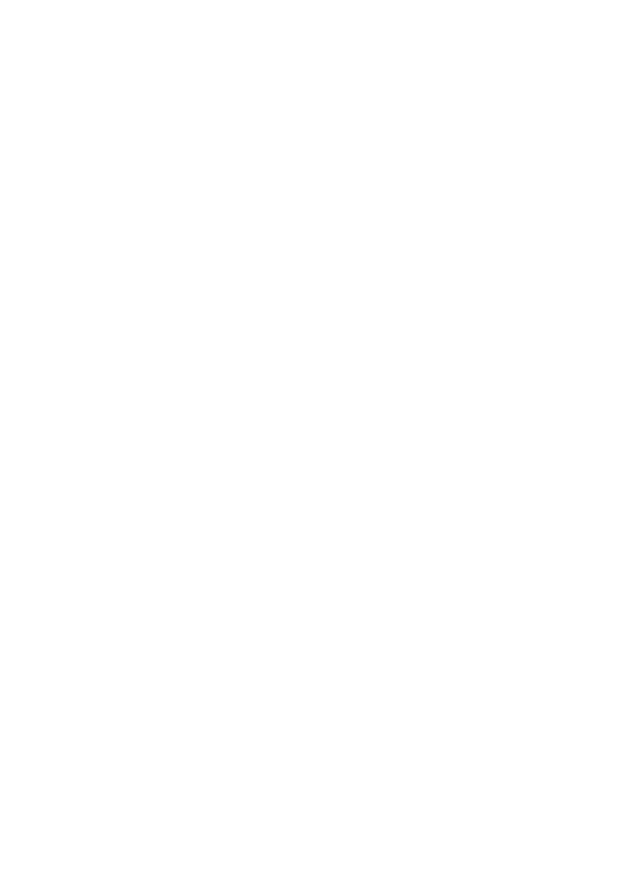
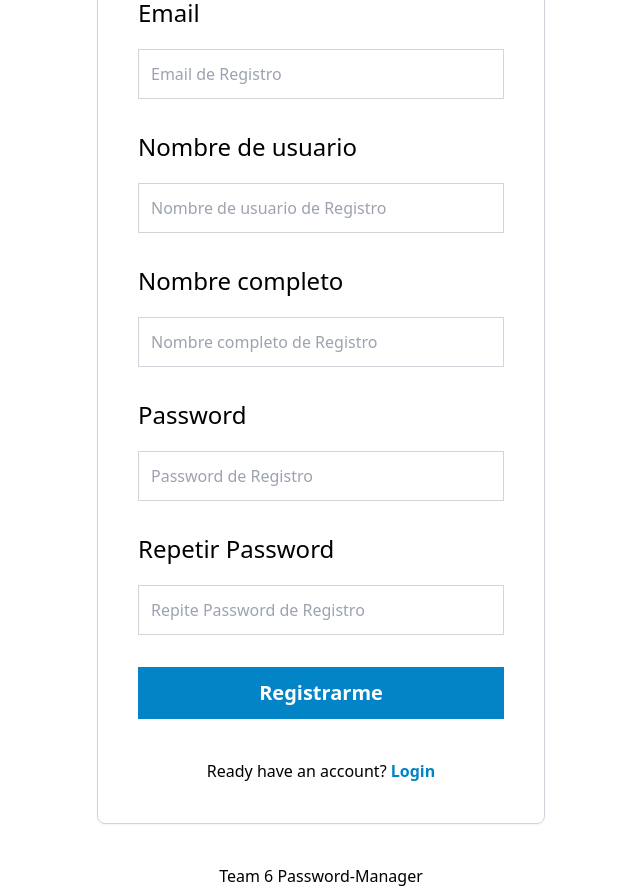
Before and after one commit to kyolkl/Front-end-Devathon, a React (Vite) app: page /register in a window 1280 px wide. Shown: the part 380-1268 px from the top of the page, without its empty margins (319-959 px from the left). Before the commit the page ends 800 px from the top, so only its background shows below. Built offline with nearby package versions, Linux system fonts and the light colour scheme.

Commit message:
add form register and create user

```diff
--- /dev/null
+++ b/src/api/authUser.tsx
@@ -0,0 +1,24 @@
+import { isAxiosError } from "axios";
+import { api } from "../libs/axios";
+import { UserRegisterForm } from "../types";
+
+export const createUser = async (data: UserRegisterForm) => {
+  try {
+    const response = await api.post("/v1/user", data);
+    return response;
+  } catch (error) {
+    if (isAxiosError(error)) {
+      console.log(error.response?.data);
+    }
+    return error;
+  }
+};
+
+export const getUser = async () => {
+  try {
+    const data = api.get("/v1/user");
+    console.log(data);
+  } catch (error) {
+    console.log(error);
+  }
+};
--- a/src/api/user.tsx
+++ /dev/null
@@ -1,13 +0,0 @@
-import { api } from "../libs/axios";
-import { getUserSchemaAll } from "../types";
-
-export const getUser = async () => {
-  try {
-    const data = fetch("https://jsonplaceholder.typicode.com/users")
-      .then((response) => response.json())
-      .then((json) => console.log(json));
-    console.log(data);
-  } catch (error) {
-    console.log(error);
-  }
-};
--- a/src/libs/axios.tsx
+++ b/src/libs/axios.tsx
@@ -1,8 +1,5 @@
 import axios from "axios";
 
-const baseURL =
-  import.meta.env.VITE_API_URL || "https://jsonplaceholder.typicode.com/ ";
-
 export const api = axios.create({
-  baseURL,
+  baseURL: "https://account-service.up.railway.app/api",
 });
--- a/src/page/LoginPage.tsx
+++ b/src/page/LoginPage.tsx
@@ -1,7 +1,7 @@
 import { useForm } from "react-hook-form";
 import { UserLoginForm } from "../types";
 import { useQuery } from "@tanstack/react-query";
-import { getUser } from "../api/user";
+import { getUser } from "../api/authUser";
 import { useEffect } from "react";
 import axios from "axios";
 
--- a/src/page/RegisterPage.tsx
+++ b/src/page/RegisterPage.tsx
@@ -1,142 +1,164 @@
-import React from "react";
+import { useForm } from "react-hook-form";
+import { UserRegisterForm } from "../types/index";
+import ErrorMessage from "../components/ErrorMessage";
+import { useMutation } from "@tanstack/react-query";
+import { createUser } from "../api/authUser";
 
-function RegisterView() {
-  return <div>RegisterPage</div>;
+export default function RegisterView() {
+  const initialValues: UserRegisterForm = {
+    username: "",
+    fullname: "",
+    email: "",
+    password: "",
+    password_confirmation: "",
+  };
+
+  const {
+    register,
+    handleSubmit,
+    watch,
+
+    formState: { errors },
+  } = useForm<UserRegisterForm>({ defaultValues: initialValues });
+
+  const password = watch("password");
+
+  const { mutate } = useMutation({
+    mutationFn: createUser,
+    onError: (error) => {
+      console.log(error);
+    },
+    onSuccess: (data) => {
+      console.log(data);
+    },
+  });
+
+  const handleRegister = handleSubmit((formData) => {
+    mutate(formData);
+  });
+
+  return (
+    <>
+      <div className="max-w-md w-full mx-auto shadow-sm border-gray-300 border rounded-lg">
+        <section className="bg-gray-300 p-10 text-center">
+          <h1 className="text-5xl font-black text-white">Crear Cuenta</h1>
+          <p className="text-2xl font-light text-white mt-5">
+            Llena el formulario para {""}
+            <span className="font-bold"> crear tu cuenta</span>
+          </p>
+        </section>
+
+        <form
+          onSubmit={handleRegister}
+          className="space-y-8 p-10  bg-white mt-10"
+          noValidate
+        >
+          <div className="flex flex-col gap-5">
+            <label className="font-normal text-2xl" htmlFor="email">
+              Email
+            </label>
+            <input
+              id="email"
+              type="email"
+              placeholder="Email de Registro"
+              className="w-full p-3  border-gray-300 border"
+              {...register("email", {
+                required: "El Email de registro es obligatorio",
+                pattern: {
+                  value: /\S+@\S+\.\S+/,
+                  message: "E-mail no válido",
+                },
+              })}
+            />
+            {errors.email && (
+              <ErrorMessage>{errors.email.message}</ErrorMessage>
+            )}
+          </div>
+
+          <div className="flex flex-col gap-5">
+            <label className="font-normal text-2xl">Nombre de usuario</label>
+            <input
+              type="name"
+              placeholder="Nombre de usuario de Registro"
+              className="w-full p-3  border-gray-300 border"
+              {...register("username", {
+                required: "El Nombre de usuario es obligatorio",
+              })}
+            />
+            {errors.username && (
+              <ErrorMessage>{errors.username.message}</ErrorMessage>
+            )}
+          </div>
+          <div className="flex flex-col gap-5">
+            <label className="font-normal text-2xl">Nombre completo</label>
+            <input
+              type="name"
+              placeholder="Nombre completo de Registro"
+              className="w-full p-3  border-gray-300 border"
+              {...register("fullname", {
+                required: "El Nombre de usuario es obligatorio",
+              })}
+            />
+            {errors.fullname && (
+              <ErrorMessage>{errors.fullname.message}</ErrorMessage>
+            )}
+          </div>
+
+          <div className="flex flex-col gap-5">
+            <label className="font-normal text-2xl">Password</label>
+
+            <input
+              type="password"
+              placeholder="Password de Registro"
+              className="w-full p-3  border-gray-300 border"
+              {...register("password", {
+                required: "El Password es obligatorio",
+                minLength: {
+                  value: 8,
+                  message: "El Password debe ser mínimo de 8 caracteres",
+                },
+              })}
+            />
+            {errors.password && (
+              <ErrorMessage>{errors.password.message}</ErrorMessage>
+            )}
+          </div>
+
+          <div className="flex flex-col gap-5">
+            <label className="font-normal text-2xl">Repetir Password</label>
+
+            <input
+              id="password_confirmation"
+              type="password"
+              placeholder="Repite Password de Registro"
+              className="w-full p-3  border-gray-300 border"
+              {...register("password_confirmation", {
+                required: "Repetir Password es obligatorio",
+                validate: (value) =>
+                  value === password || "Los Passwords no son iguales",
+              })}
+            />
+
+            {errors.password_confirmation && (
+              <ErrorMessage>
+                {errors.password_confirmation.message}
+              </ErrorMessage>
+            )}
+          </div>
+
+          <input
+            type="submit"
+            value="Registrarme"
+            className="bg-sky-600 hover:bg-sky-700 w-full p-3  text-white font-black  text-xl cursor-pointer"
+          />
+        </form>
+        <div className="flex flex-col gap-5 justify-center items-center mb-10">
+          <p>
+            Ready have an account?{" "}
+            <span className="text-sky-600 font-bold">Login</span>
+          </p>
+        </div>
+      </div>
+    </>
+  );
 }
-
-export default RegisterView;
-
-// import { useForm } from "react-hook-form";
-// import { UserRegisterForm } from "../types/index";
-// import ErrorMessage from "../components/ErrorMessage";
-
-// export default function RegisterView() {
-//   const initialValues: UserRegisterForm = {
-//     username: "",
-//     fullname: "",
-//     email: "",
-//     password: "",
-//     password_confirmation: "",
-//   };
-
-//   const {
-//     register,
-//     handleSubmit,
-//     watch,
-//     reset,
-//     formState: { errors },
-//   } = useForm<UserRegisterForm>({ defaultValues: initialValues });
-
-//   const password = watch("password");
-
-//   const handleRegister = () => {};
-
-//   return (
-//     <>
-//       <div className="max-w-md w-full mx-auto shadow-sm border-gray-300 border rounded-lg">
-//         <section className="bg-gray-300 p-10 text-center">
-//           <h1 className="text-5xl font-black text-white">Crear Cuenta</h1>
-//           <p className="text-2xl font-light text-white mt-5">
-//             Llena el formulario para {""}
-//             <span className="font-bold"> crear tu cuenta</span>
-//           </p>
-//         </section>
-
-//         <form
-//           onSubmit={handleSubmit(handleRegister)}
-//           className="space-y-8 p-10  bg-white mt-10"
-//           noValidate
-//         >
-//           <div className="flex flex-col gap-5">
-//             <label className="font-normal text-2xl" htmlFor="email">
-//               Email
-//             </label>
-//             <input
-//               id="email"
-//               type="email"
-//               placeholder="Email de Registro"
-//               className="w-full p-3  border-gray-300 border"
-//               {...register("email", {
-//                 required: "El Email de registro es obligatorio",
-//                 pattern: {
-//                   value: /\S+@\S+\.\S+/,
-//                   message: "E-mail no válido",
-//                 },
-//               })}
-//             />
-//             {errors.email && (
-//               <ErrorMessage>{errors.email.message}</ErrorMessage>
-//             )}
-//           </div>
-
-//           <div className="flex flex-col gap-5">
-//             <label className="font-normal text-2xl">Nombre</label>
-//             <input
-//               type="name"
-//               placeholder="Nombre de Registro"
-//               className="w-full p-3  border-gray-300 border"
-//               {...register("name", {
-//                 required: "El Nombre de usuario es obligatorio",
-//               })}
-//             />
-//             {errors.name && <ErrorMessage>{errors.name.message}</ErrorMessage>}
-//           </div>
-
-//           <div className="flex flex-col gap-5">
-//             <label className="font-normal text-2xl">Password</label>
-
-//             <input
-//               type="password"
-//               placeholder="Password de Registro"
-//               className="w-full p-3  border-gray-300 border"
-//               {...register("password", {
-//                 required: "El Password es obligatorio",
-//                 minLength: {
-//                   value: 8,
-//                   message: "El Password debe ser mínimo de 8 caracteres",
-//                 },
-//               })}
-//             />
-//             {errors.password && (
-//               <ErrorMessage>{errors.password.message}</ErrorMessage>
-//             )}
-//           </div>
-
-//           <div className="flex flex-col gap-5">
-//             <label className="font-normal text-2xl">Repetir Password</label>
-
-//             <input
-//               id="password_confirmation"
-//               type="password"
-//               placeholder="Repite Password de Registro"
-//               className="w-full p-3  border-gray-300 border"
-//               {...register("password_confirmation", {
-//                 required: "Repetir Password es obligatorio",
-//                 validate: (value) =>
-//                   value === password || "Los Passwords no son iguales",
-//               })}
-//             />
-
-//             {errors.password_confirmation && (
-//               <ErrorMessage>
-//                 {errors.password_confirmation.message}
-//               </ErrorMessage>
-//             )}
-//           </div>
-
-//           <input
-//             type="submit"
-//             value="Registrarme"
-//             className="bg-sky-600 hover:bg-sky-700 w-full p-3  text-white font-black  text-xl cursor-pointer"
-//           />
-//         </form>
-//         <div className="flex flex-col gap-5 justify-center items-center mb-10">
-//           <p>
-//             Ready have an account?{" "}
-//             <span className="text-sky-600 font-bold">Login</span>
-//           </p>
-//         </div>
-//       </div>
-//     </>
-//   );
-// }
--- a/src/types/index.ts
+++ b/src/types/index.ts
@@ -13,15 +13,3 @@ export type User = z.infer<typeof UserSchema>;
 export type UserLoginForm = Pick<User, 'password' | "email" >;
 
 export type UserRegisterForm = Omit<User, 'id'>;
-
-
-export const getUserSchemaAll = z.array(
-  UserSchema.pick({
-  id: true,
-  username: true,
-  fullname: true,
-  email: true,
-  password: true,
-  password_confirmation: true,
-  })
-)
```
Also changed, not shown: src/main.tsx (+13 -8 lines).
